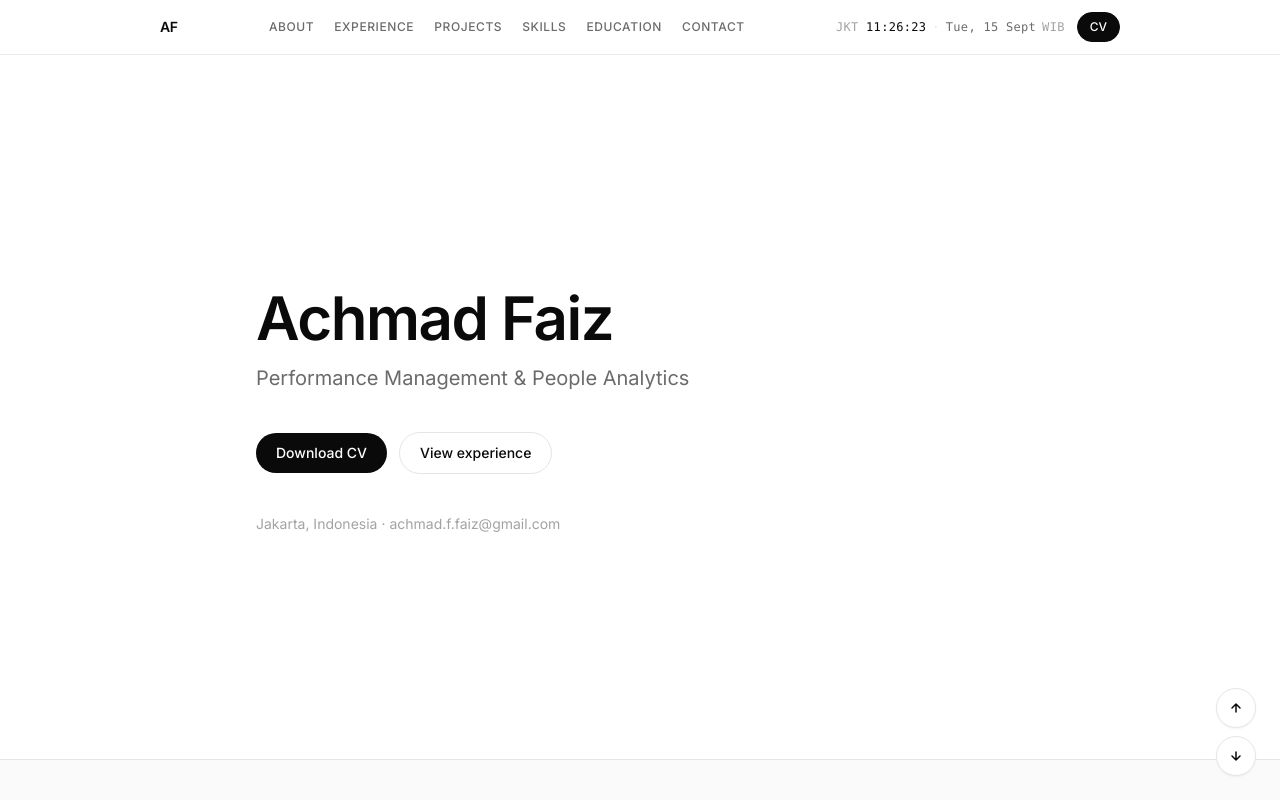
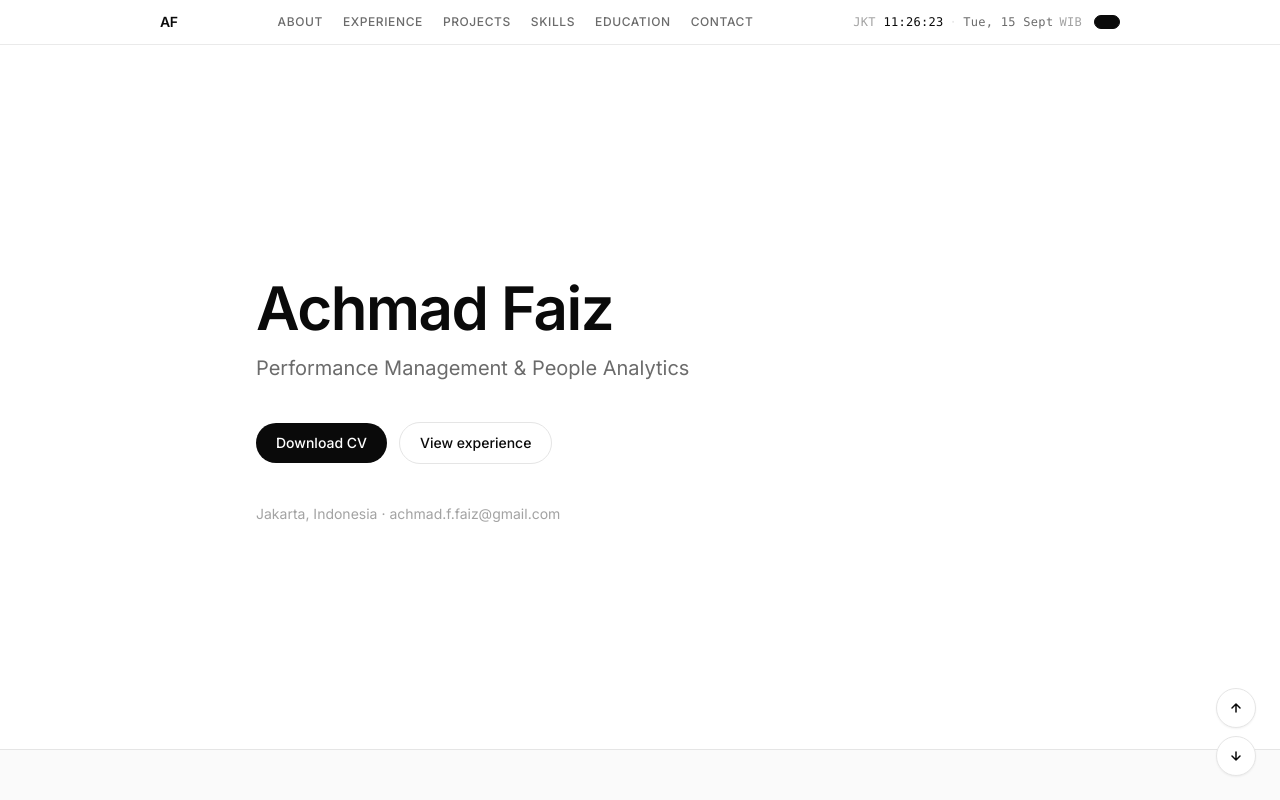
Before and after one commit to achmadfaiz1/new-porto-repo, a React (Vite) app: page / in a window 1280 px wide. Shown: the top 800 px of the page. Built offline with nearby package versions, Linux system fonts and the light colour scheme.

Commit message:
Update App.tsx

```diff
--- a/src/App.tsx
+++ b/src/App.tsx
@@ -45,7 +45,6 @@ function Nav() {
             download
             className="hidden rounded-full border border-ink bg-ink px-3 py-1.5 text-xs font-medium text-white transition hover:bg-graphite sm:inline-block"
           >
-            CV
           </a>
         </div>
       </div>
```
